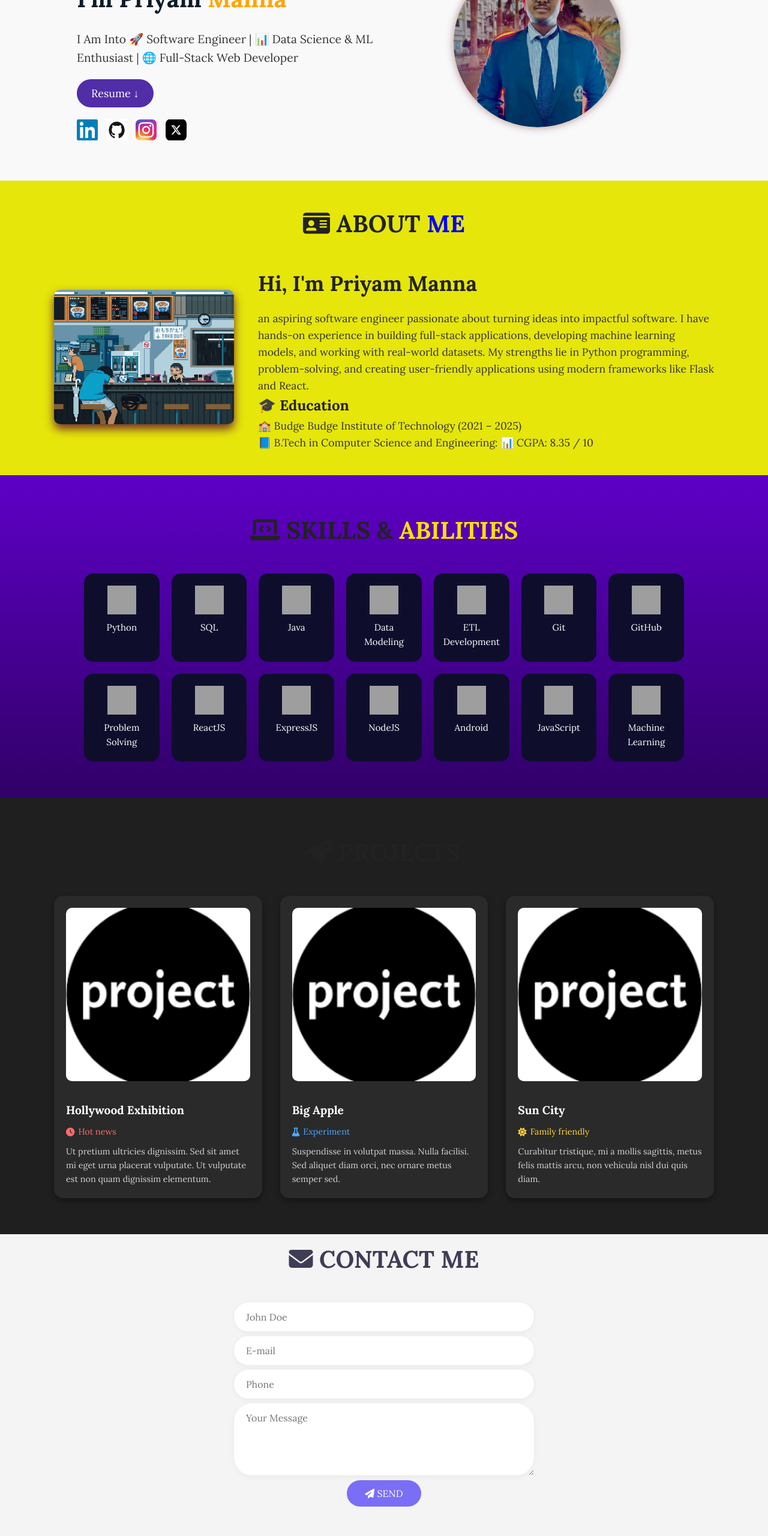
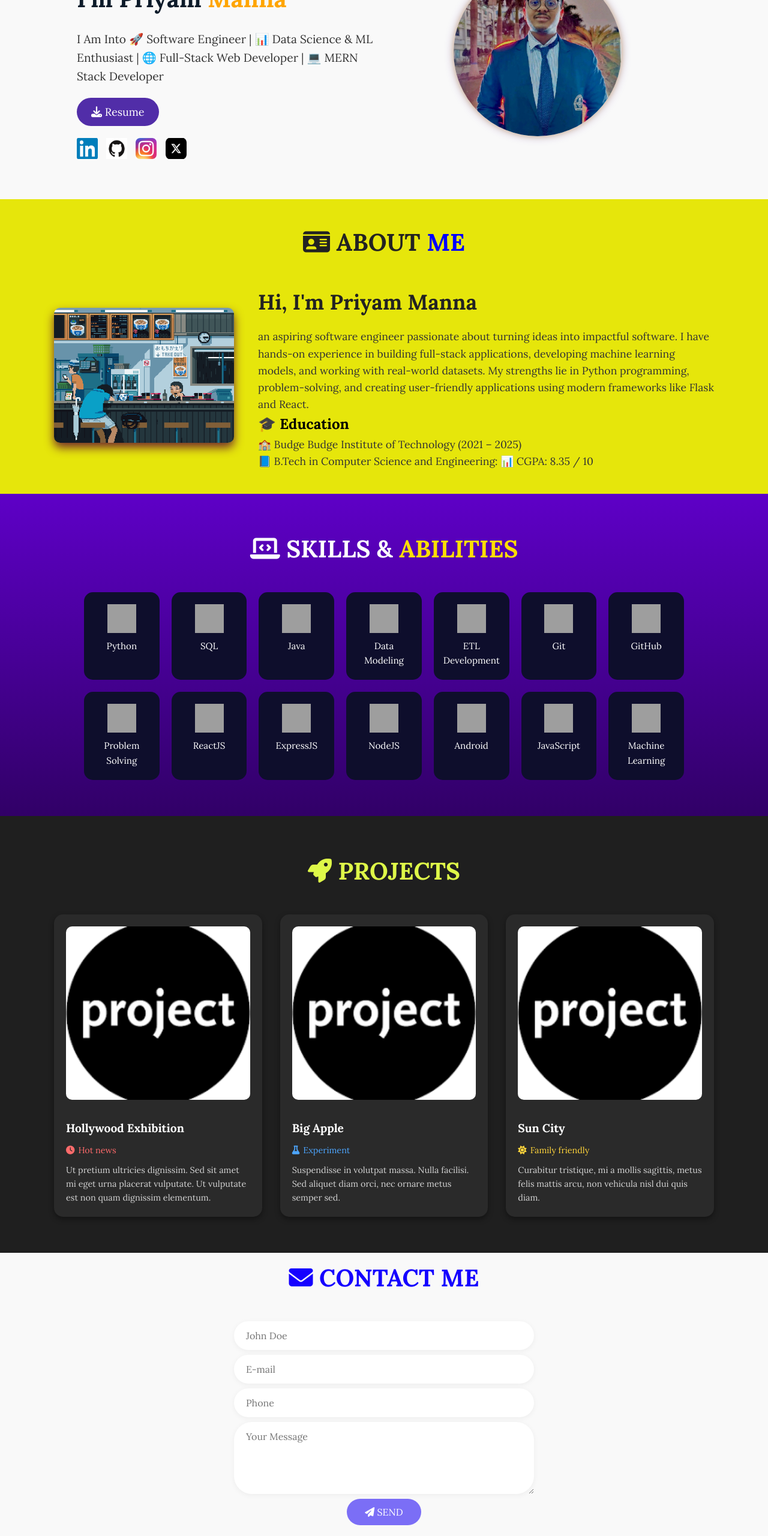
Before and after one commit to priyammanna13/Portfolio-Website, a plain HTML site: page index.html in a window 1280 px wide. Shown: the part 200-2760 px from the top of the page at 60% size. Drawn offline with Linux system fonts and the light colour scheme; grey boxes are pictures that could not be loaded.

Commit message:
"NEW COMMIT"

```diff
--- a/index.html
+++ b/index.html
@@ -49,11 +49,11 @@
           I Am Into
           <span class="highlight"
             >🚀 Software Engineer | 📊 Data Science & ML Enthusiast | 🌐
-            Full-Stack Web Developer</span
+            Full-Stack Web Developer | 💻 MERN Stack Developer</span
           >
         </p>
         <a href="Resume.pdf" target="_blank">
-          <button class="btn">Resume ↓</button></a
+          <button class="btn"><i class="fa-solid fa-download"></i> Resume</button></a
         >
         <div class="social-icons">
           <!-- Replace # with your links -->
@@ -264,13 +264,6 @@
         </div>
       </div>
     </section>
-
-    <!-- Contact Section -->
-    <!-- <section id="contact" class="contact">
-        <h2>Contact</h2>
-        <p>Email: example@example.com</p>
-    </section> -->
-
     <section class="contact-form-section" id="contact">
       <h2 class="form-title"><i class="fa fa-envelope"></i> CONTACT ME</h2>
 
@@ -291,7 +284,7 @@
 
     <!-- Footer -->
     <footer class="footer">
-      <p>© 2025 Priyam</p>
+      <p>© 2025 Made By Priyam</p>
     </footer>
     <script src="Scripts.js"></script>
   </body>
--- a/styles.css
+++ b/styles.css
@@ -237,6 +237,7 @@ nav a:hover {
 .skills .heading {
   font-size: 2.5rem;
   font-weight: bold;
+  color: #fff;
 }
 
 .skills .heading span {
@@ -291,6 +292,7 @@ nav a:hover {
   font-size: 2.5rem;
   margin-bottom: 40px;
   font-weight: bold;
+  color: #def848;
 }
 
 .projects-grid {
@@ -356,12 +358,13 @@ nav a:hover {
 .contact-form-section {
   padding: 10px 20px;
   text-align: center;
+  background-color:#f9f9f9;
 }
 
 .form-title {
   font-size: 2.5rem;
   font-weight: bold;
-  color: #3f3d56;
+  color: #1500ff;
   margin-bottom: 40px;
 }
 
@@ -452,6 +455,10 @@ nav a:hover {
   margin-bottom: 15px;
 }
 
+.about-section h2{
+  color: #000;
+}
+
 .about-text p {
   font-size: 1.1rem;
   line-height: 1.6;
```
